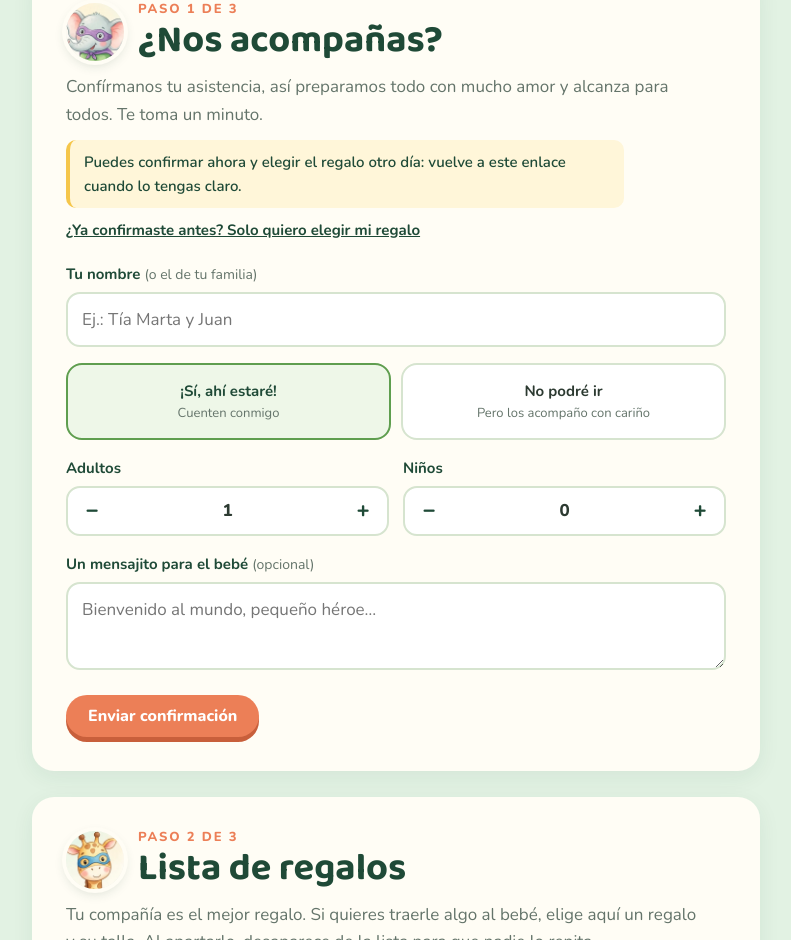
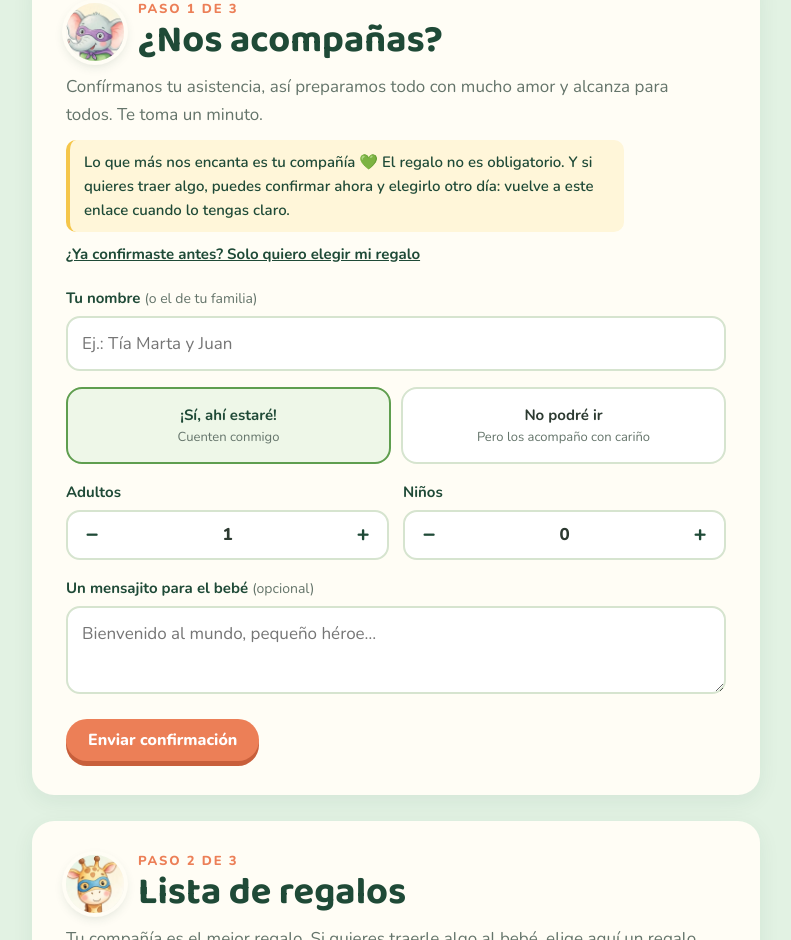
Before and after one commit to Cristian1829/baby-shower-benjamin, a plain HTML site: page index.html in a window 1280 px wide. Shown: the part 1443-2383 px from the top of the page, without its empty margins (244-1035 px from the left). Drawn offline with nearby package versions, Linux system fonts and the light colour scheme; no server answers.

Commit message:
Paso 1: aclarar que el regalo no es obligatorio
Co-Authored-By: Claude Opus 5.5 <noreply@anthropic.com>

```diff
--- a/index.html
+++ b/index.html
@@ -277,7 +277,7 @@ footer img{width:60px;margin:0 auto}
       <div><div class="step-num">Paso 1 de 3</div><h2>¿Nos acompañas?</h2></div>
     </div>
     <p class="intro">Confírmanos tu asistencia, así preparamos todo con mucho amor y alcanza para todos. Te toma un minuto.</p>
-    <p class="tip-calma">Puedes confirmar ahora y elegir el regalo otro día: vuelve a este enlace cuando lo tengas claro.</p>
+    <p class="tip-calma">Lo que más nos encanta es tu compañía 💚 El regalo no es obligatorio. Y si quieres traer algo, puedes confirmar ahora y elegirlo otro día: vuelve a este enlace cuando lo tengas claro.</p>
     <p class="volver" id="volver-wrap"><button class="btn-link" type="button" id="volver">¿Ya confirmaste antes? Solo quiero elegir mi regalo</button></p>
     <div class="volver-box" id="volver-box" hidden>
       <label for="v-nombre">¿Con qué nombre confirmaste?</label>
```
